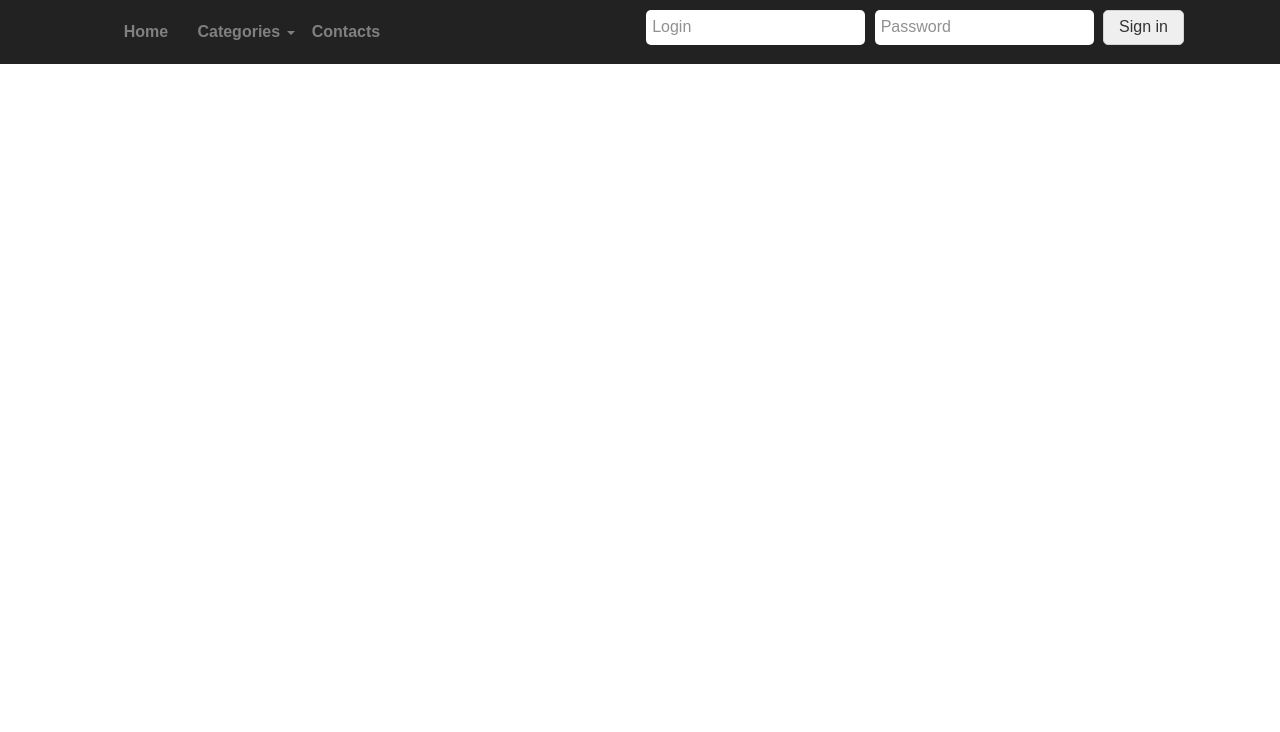
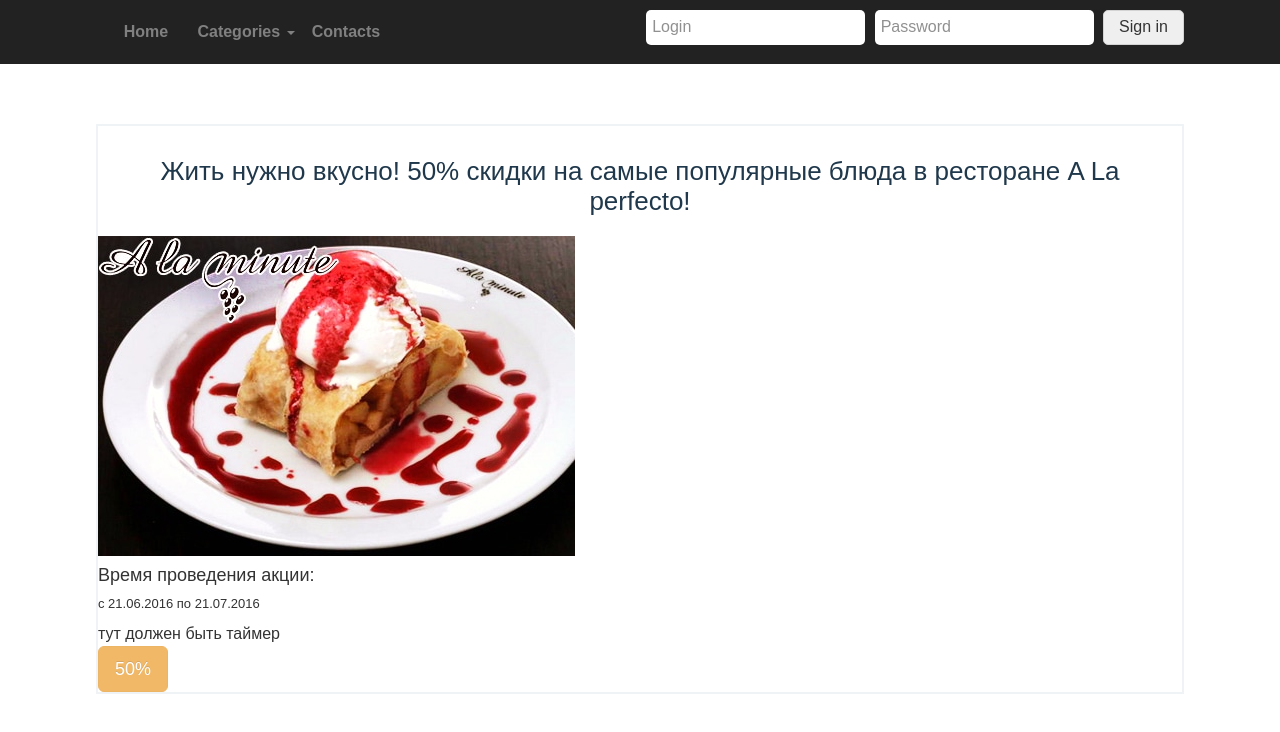
Before and after one commit to back-D/avail, a plain HTML site: page avail_list/restoraunt_meat/index.html in a window 1280 px wide. Drawn offline with Linux system fonts and the light colour scheme.

Commit message:
add block content, still working on it, transitional commit

```diff
--- a/avail_list/restoraunt_meat/index.html
+++ b/avail_list/restoraunt_meat/index.html
@@ -42,8 +42,32 @@
 </div>
 
 <main>
+    <div class="container">
+        <div class="content">
+            <h1 class="content-title">Жить нужно вкусно! 50% скидки на самые популярные блюда в ресторане A La perfecto!
+            </h1>
+            <div class="photoBlock">
+                <img src="../../img/main20106_1.jpg">
+                <div class="photoBlockDescription">
+                    <div class="availDate">
+                        <h4>Время проведения акции:</h4>
+                        <p>c 21.06.2016 по 21.07.2016</p>
+                    </div>
+                    <div id="my-count-down">тут должен быть таймер</div>
+                    <div class="availSize">
+                        <button type="button" class="btn btn-warning btn-lg disabled">50%</button>
+                    </div>
+                </div>
+            </div>
+        </div>
+    </div>
+</main>
 
-</main>
+
+<!-- jQuery (necessary for Bootstrap's JavaScript plugins) -->
+<script src="../../js/jquery-2.2.4.js"></script>
+<!-- Include all compiled plugins (below), or include individual files as needed -->
+<script src="../../js/bootstrap.js"></script>
 
 </body>
 </html>
--- a/css/style.css
+++ b/css/style.css
@@ -201,3 +201,17 @@
     *zoom: 1;
 
 }
+
+.content {
+    margin-top: 60px;
+    width: 100%;
+    border: 2px solid #f0f3f5;
+}
+
+.content > .content-title {
+    padding: 10px;
+    line-height: 30px;
+    font-size: 26px;
+    color: #1f384b;
+    text-align: center;
+}
```
Also changed, not shown: img/20106_1 (1).jpg (deleted).
